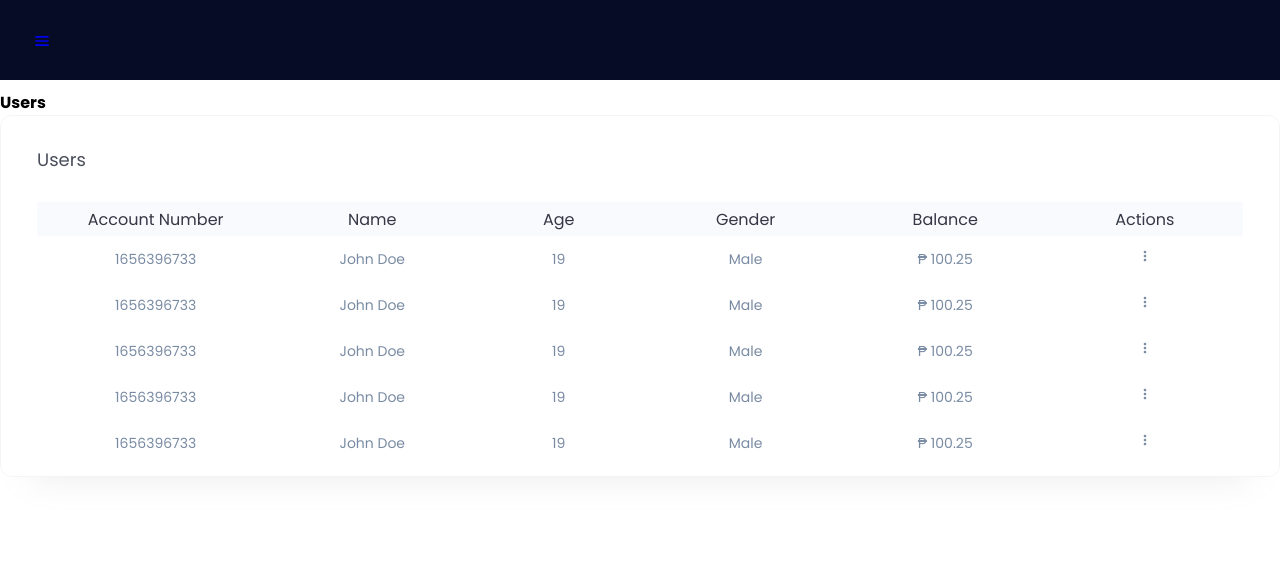
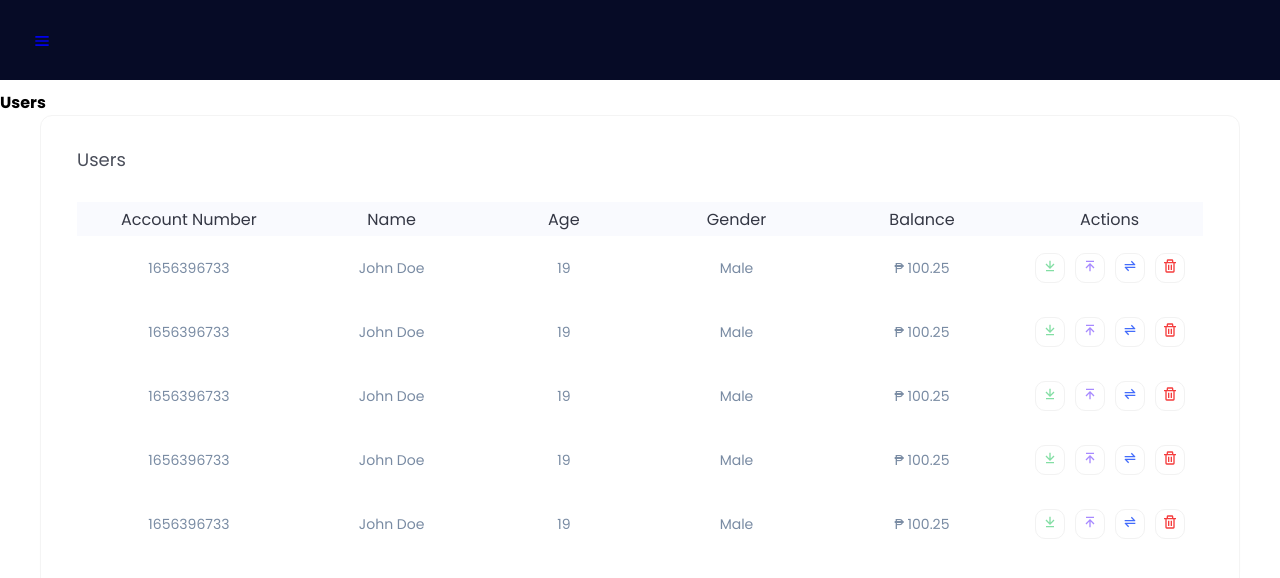
Before and after one commit to louisordonez/banking-app, a React (Create React App) app: page /Users in a window 1280 px wide. Shown: the top 578 px of the page. Built offline with nearby package versions, Linux system fonts and the light colour scheme.

Commit message:
Center users table

```diff
--- a/src/Assets/Styles/Scss/components/_table.scss
+++ b/src/Assets/Styles/Scss/components/_table.scss
@@ -1,10 +1,25 @@
 .table {
-  height: 36.2rem;
+  width: 120rem;
   background: var(--white);
   border: 0.1rem solid #f4f4f4;
   box-shadow: 0rem 3.2rem 3.2rem -3.2rem rgba(142, 142, 142, 0.18);
   border-radius: 1.2rem;
   overflow-y: scroll;
+
+  button {
+    text-align: center;
+    margin: 0.5rem;
+    border: 0.1rem solid #f2f2f2;
+    width: 3rem;
+    height: 3rem;
+    border-radius: 1rem;
+    background-color: var(--white);
+    cursor: pointer;
+
+    &:hover {
+      background-color: #f9fafe;
+    }
+  }
 }
 
 .table-header {
--- a/src/Assets/Styles/Scss/styles.scss
+++ b/src/Assets/Styles/Scss/styles.scss
@@ -1,3 +1,4 @@
 @use './config/' as *;
 @use './base/' as *;
 @use './components/' as *;
+@use './utilities/' as *;
--- /dev/null
+++ b/src/Assets/Styles/Scss/utilities/_helpers.scss
@@ -0,0 +1,5 @@
+.flex-center {
+  display: flex;
+  align-items: center;
+  justify-content: center;
+}
--- /dev/null
+++ b/src/Assets/Styles/Scss/utilities/_index.scss
@@ -0,0 +1 @@
+@forward './helpers';
--- a/src/Components/Table/UsersTable.jsx
+++ b/src/Components/Table/UsersTable.jsx
@@ -3,6 +3,7 @@ import * as BoxIcons from 'react-icons/bi';
 
 const UsersTable = ({ users }) => {
   return (
+    <div className="flex-center">
       <div className="table">
         <div className="table-header">
           <span>{`Users`}</span>
@@ -29,7 +30,30 @@ const UsersTable = ({ users }) => {
                     <td>{val.gender}</td>
                     <td>{`₱ ${val.balance}`}</td>
                     <td>
-                    <BoxIcons.BiDotsVerticalRounded size={16} />
+                      <button>
+                        <BoxIcons.BiArrowToBottom
+                          size={16}
+                          style={{ color: '#83DEA4' }}
+                        />
+                      </button>
+                      <button>
+                        <BoxIcons.BiArrowToTop
+                          size={16}
+                          style={{ color: '#A789FF' }}
+                        />
+                      </button>
+                      <button>
+                        <BoxIcons.BiTransferAlt
+                          size={16}
+                          style={{ color: '#436CFB' }}
+                        />
+                      </button>
+                      <button>
+                        <BoxIcons.BiTrash
+                          size={16}
+                          style={{ color: '#F53C3D' }}
+                        />
+                      </button>
                     </td>
                   </tr>
                 );
@@ -38,6 +62,7 @@ const UsersTable = ({ users }) => {
           </table>
         </div>
       </div>
+    </div>
   );
 };
 
```
Also changed, not shown: src/Components/Dropdown/Dropdown.jsx (added, +36 -0 lines), src/App.js (renamed from src/App.jsx). Lines whose indentation alone changed are shown as unchanged.
